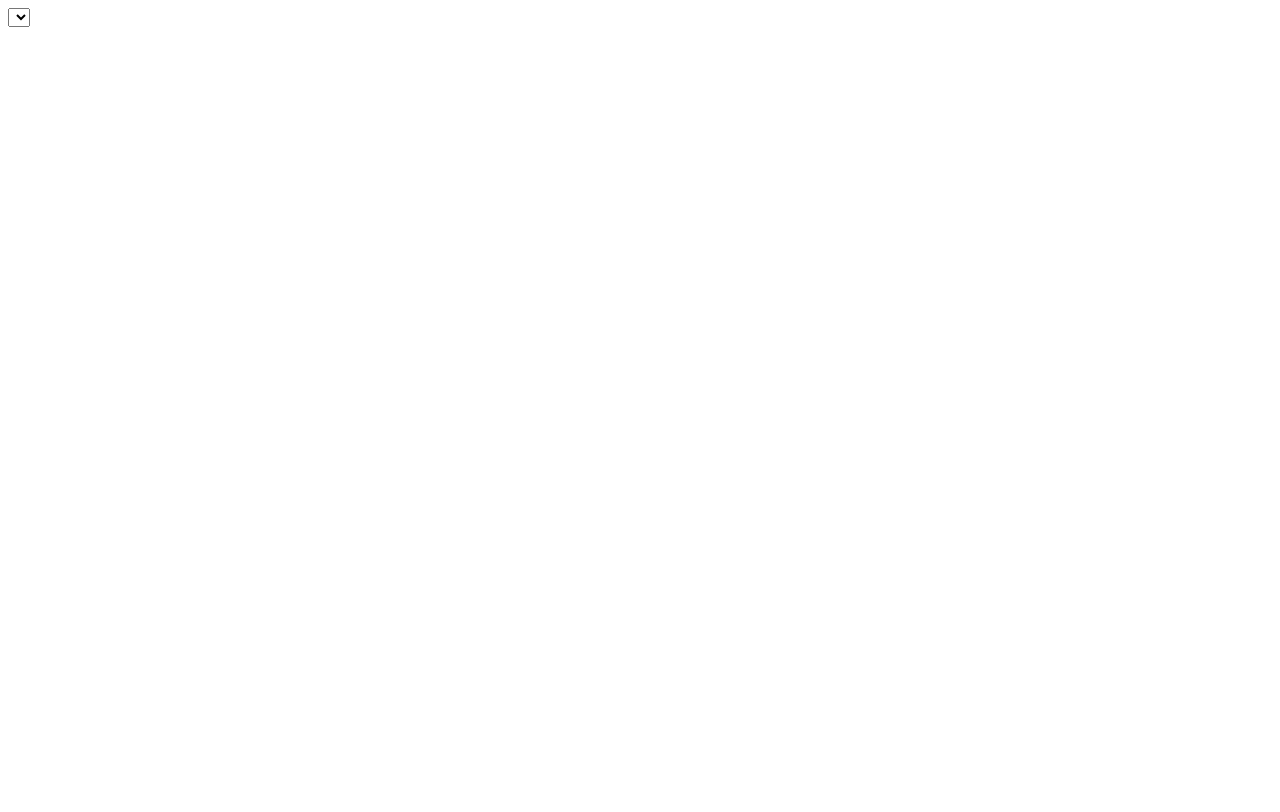
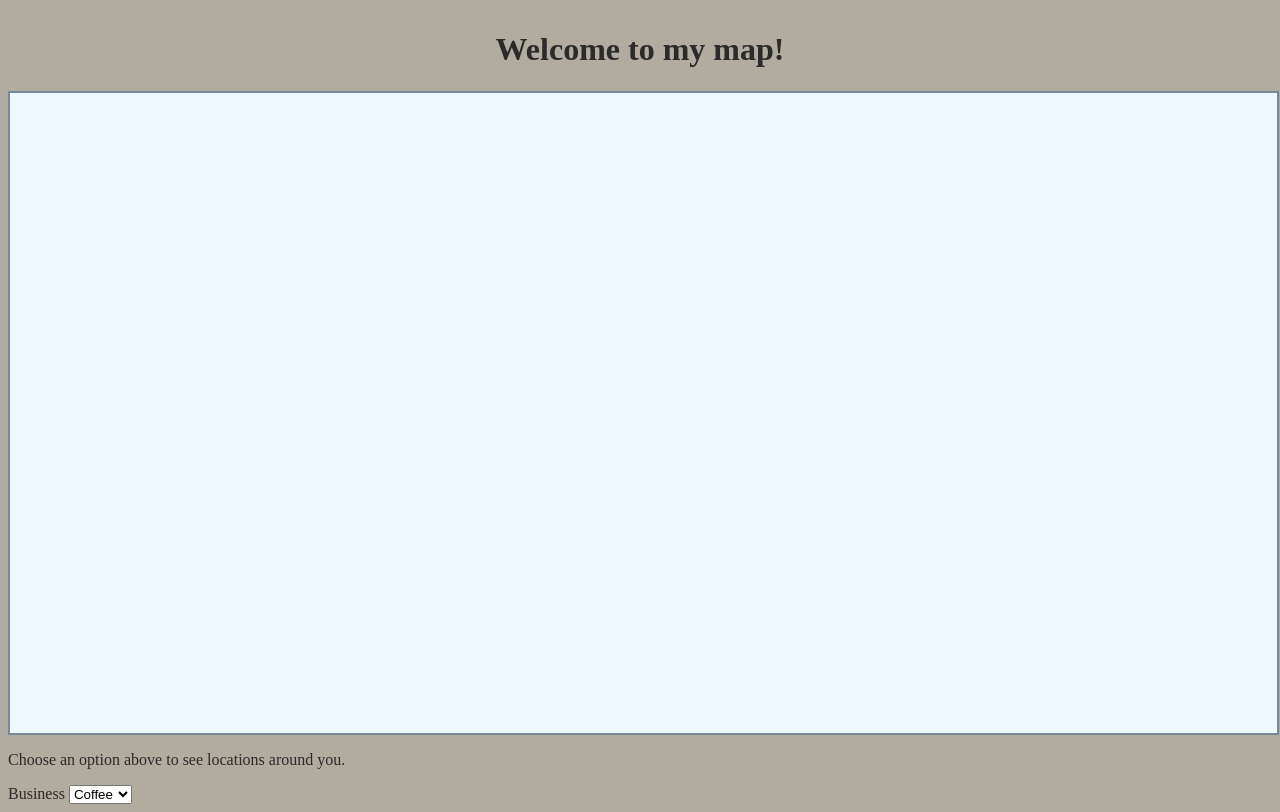
Before and after one commit to Foxshane997/Map.github.io, a plain HTML site: page index.html in a window 1280 px wide. Drawn offline with Linux system fonts and the light colour scheme.

Commit message:
adding styling

```diff
--- a/index.html
+++ b/index.html
@@ -3,19 +3,27 @@
 <head>
     <meta charset="UTF-8">
     <meta name="viewport" content="width=device-width, initial-scale=1.0">
-    <title>Shane Map</title>
+    <title>Shane's Map</title>
     <link rel="stylesheet" href="./style.css">
 </head>
 <body>
+<main>
+    <h1> Welcome to my map! </h1>
 
-    <label for=""></label>
-    <select name="" id="">
-        <option value=""></option>
-        <option value=""></option>
-        <option value=""></option>
-        <option value=""></option>
+<section id="map"></section>
+
+<section id="select-body">
+    <p>Choose an option above to see locations around you.</p>
+    <label for="location">Business</label>
+    <select id="business-finder">
+        <option value="coffee">Coffee</option>
+        <option value="hotel">Hotel</option>
+        <option value="market">Market</option>
     </select>
 
+</section>
+
+</main>
     <script src="./index.js"></script>
 </body>
 </html>
--- a/index.js
+++ b/index.js
@@ -0,0 +1 @@
+console.log('hi')
--- a/style.css
+++ b/style.css
@@ -0,0 +1,23 @@
+body {
+    background-color: #b2ab9f;
+    color: #2b2b2b;
+}
+
+main{
+    justify-content: center;
+    display: flex;
+    flex-direction: column;
+}
+
+#map{
+    height: 80vh;
+    width: 99vw;
+    background-color: aliceblue;
+    border: 2px solid lightslategray;
+}
+
+h1{
+    text-align: center;
+    height: 5vh;
+    align-content: center;
+}
```
